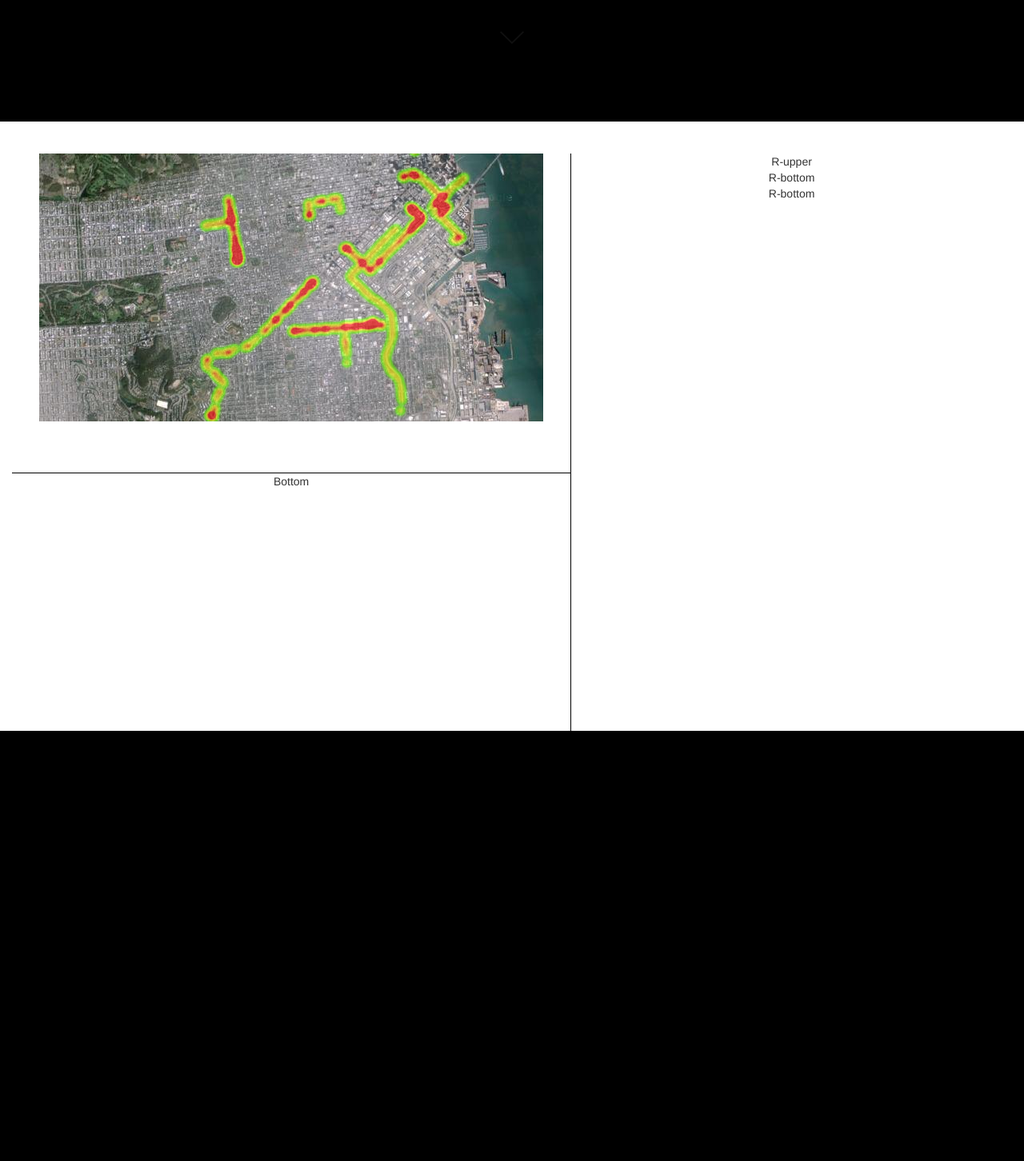
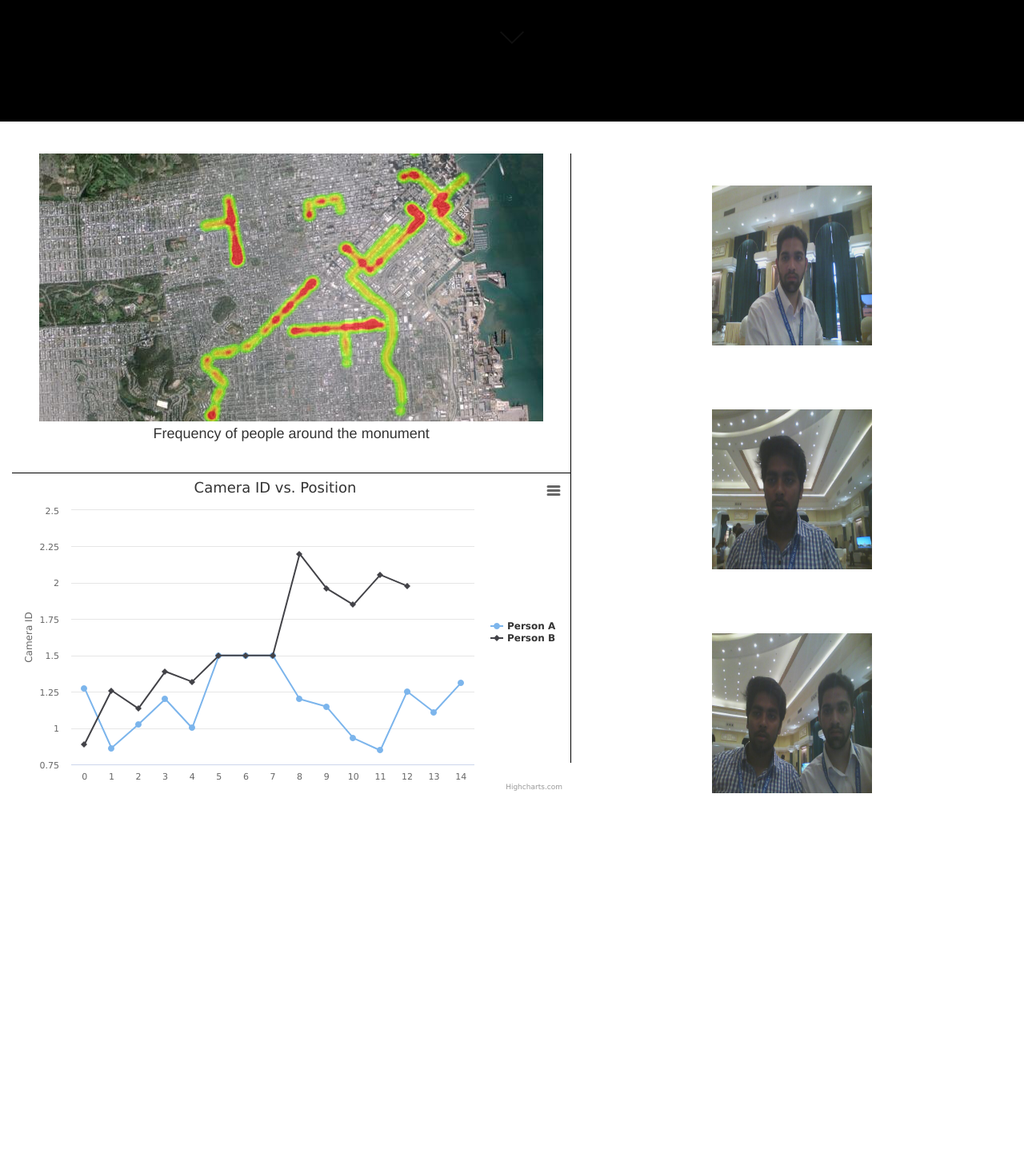
Before and after one commit to laa-1-yay/Monument, a Flask app: page / in a window 1280 px wide. Shown: the part 648-2100 px from the top of the page at 80% size. Before the commit the page ends 1562 px from the top, so only its background shows below. Run offline with Flask 2, Linux system fonts and the light colour scheme; some libraries are stand-ins or nearby versions.

Commit message:
more stuff

```diff
--- a/static/css/main.css
+++ b/static/css/main.css
@@ -4,7 +4,7 @@ html {
 }
 
 #intro {
-	height: 762px;
+	height: 900px;
 	width: 100%;
 }
 
@@ -14,11 +14,11 @@ html {
 }
 
 .intro-left {
-	height: 762px;
+	height: 900px;
 }
 
 .intro-right {
-	height: 762px;
+	height: 900px;
 	overflow-y: scroll;
 }
 
@@ -32,3 +32,7 @@ html {
 	height: 362px;
 	border-right: 1px solid black;
 }
+
+.right-upper, .right-mid, .right-bottom {
+	padding: 40px;
+}
--- /dev/null
+++ b/static/js/chart.js
@@ -0,0 +1,42 @@
+$(function() {
+    $('#container').highcharts({
+        title: {
+            text: 'Camera ID vs. Position',
+            x: -20 //center
+        },
+        subtitle: {
+            text: '',
+            x: -20
+        },
+        xAxis: {
+            categories: []
+        },
+        yAxis: {
+            title: {
+                text: 'Camera ID'
+            },
+            plotLines: [{
+                value: 0,
+                width: 1,
+                color: '#808080'
+            }]
+        },
+        tooltip: {
+            valueSuffix: '°C'
+        },
+        legend: {
+            layout: 'vertical',
+            align: 'right',
+            verticalAlign: 'middle',
+            borderWidth: 0
+        },
+        series: [{
+            name: 'Person A',
+            data: [1.2734748441450463, 0.8627219216831161, 1.0248686560250686, 1.1996213988784976, 1.0006695897078, 1.5, 1.5, 1.5, 1.1996213988784976, 1.1473206695897078, 0.9307632617358351, 0.8464741901036954, 1.2525964349908527, 1.1089683278382226, 1.3103436312304149
+            ]
+        }, {
+            name: 'Person B',
+            data: [0.89032691862267463, 1.2588296013703779, 1.1349100189486856, 1.3894288270438961, 1.3188915061409474, 1.5, 1.5, 1.5, 2.199217715153289, 1.9610958169444224, 1.848644344627577, 2.054678063750264, 1.9780893439634206]
+        }]
+    });
+});
--- a/templates/index.html
+++ b/templates/index.html
@@ -77,27 +77,42 @@
             <div class="col-md-7 intro-left">
                 <div class="col-md1-12 left-upper">
                     <img src="{{url_for('static', filename='img/heat.png')}}">
+                    <center>
+                    <p>Frequency of people around the monument</p>
+                    </center>
                 </div>
-                <div class="col-md1-12 left-bottom">Bottom</div>
+                <div class="col-md1-12 left-bottom">
+                    <div id="container" style="min-width: 310px;height:400px; margin: 0 auto"></div>
+                </div>
             </div>
             <div class="col-md-5 intro-right">
-                <div class="col-md-12 right-upper">R-upper</div>
-                <div class="col-md-12 right-mid">R-bottom</div>
-                <div class="col-md-12 right-bottom">R-bottom</div>
+                <div class="col-md-12 right-upper">
+                    <img style="height:200px;width:200px;" src="{{url_for('static', filename='img/img1.jpg')}}">
+                </div>
+                <div class="col-md-12 right-mid">
+                    <img style="height:200px;width:200px;" src="{{url_for('static', filename='img/img2.jpg')}}">
+                </div>
+                <div class="col-md-12 right-bottom">
+                    <img style="height:200px;width:200px;" src="{{url_for('static', filename='img/img3.jpg')}}">
+                </div>
             </div>
         </div>
     </section>
     <!-- <footer> -->
-        <!-- <center> -->
-        <!-- Copyright @xkcd team | Code for India'16 -->
-        <!-- </center> -->
+    <!-- <center> -->
+    <!-- Copyright @xkcd team | Code for India'16 -->
+    <!-- </center> -->
     <!-- </footer> -->
     <script src="//ajax.googleapis.com/ajax/libs/jquery/1.11.2/jquery.min.js"></script>
+    <script src="//code.highcharts.com/highcharts.js"></script>
+    <script src="//code.highcharts.com/modules/exporting.js"></script>
+    <div id="container" style="min-width: 310px; height: 400px; margin: 0 auto"></div>
     <script>
     window.jQuery || document.write('<script src="js/vendor/jquery-1.11.2.min.js"><\/script>')
     </script>
     <script src="{{url_for('static', filename='js/vendor/bootstrap.min.js')}}"></script>
     <script src="{{url_for('static', filename='js/main.js')}}"></script>
+    <script src="{{url_for('static', filename='js/chart.js')}}"></script>
     <script src="{{url_for('static', filename='js/parallax.js')}}"></script>
     <!-- Google Analytics: change UA-XXXXX-X to be your site's ID. -->
     <script>
```
Also changed, not shown: static/img/img1.jpg (added), static/img/img2.jpg (added), static/img/img3.jpg (added).
